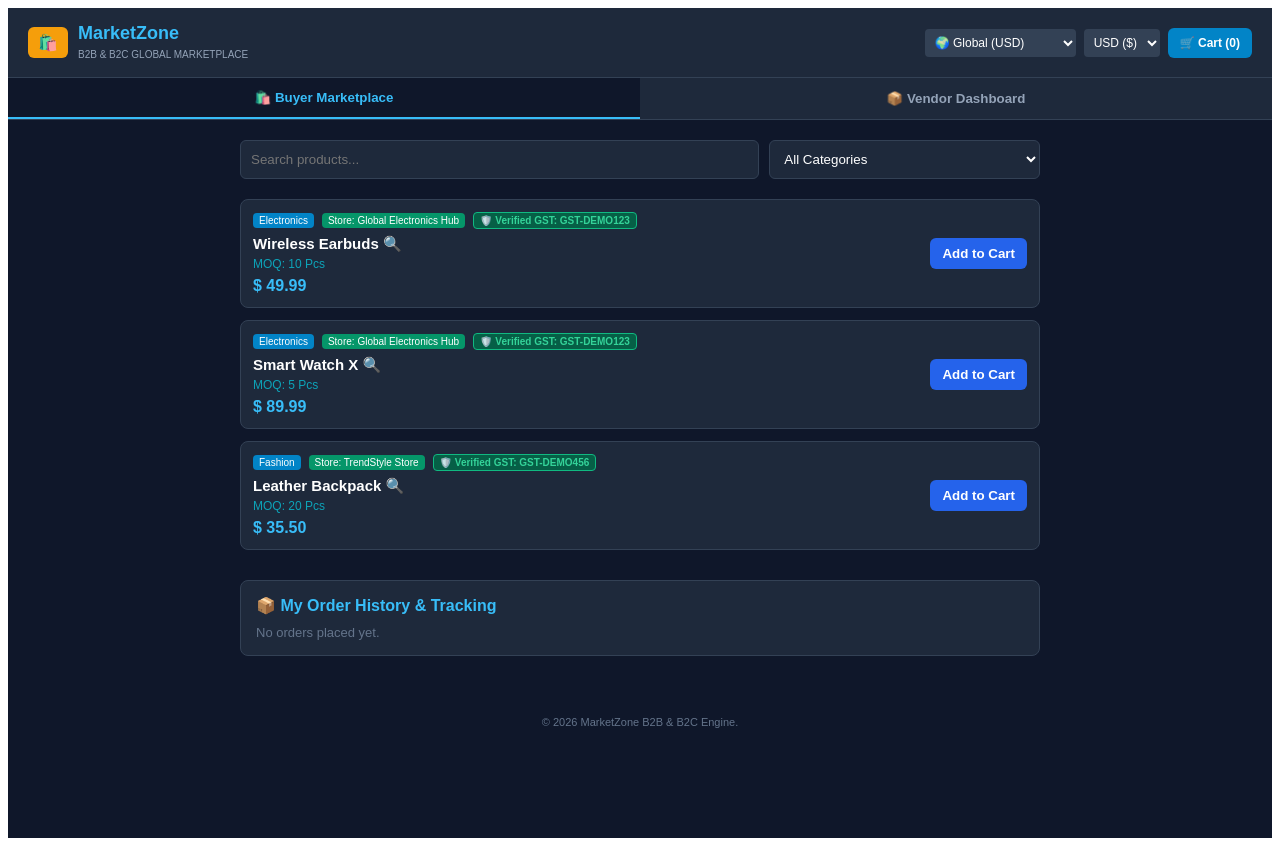
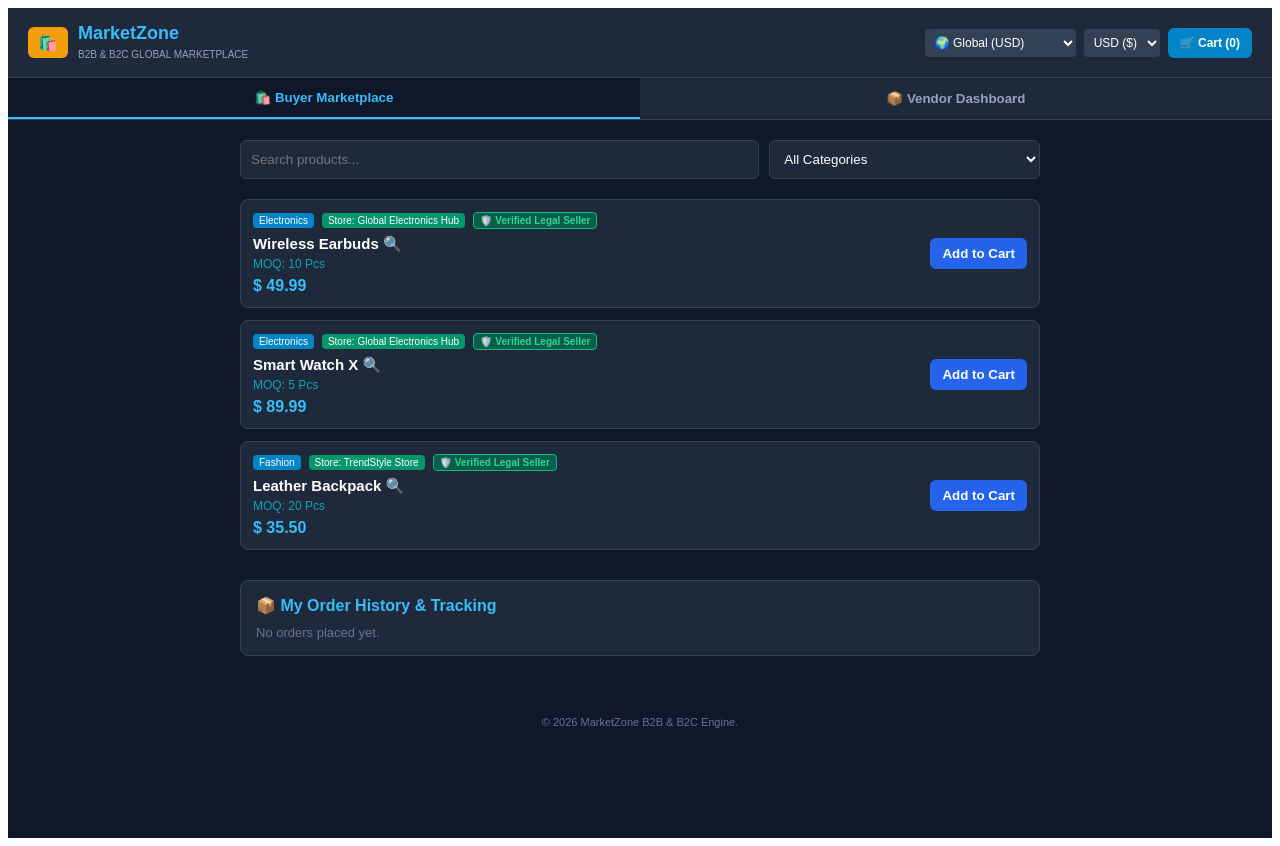
Before and after one commit to pateljabir786/MarketZone-Core, a Next.js app: page / in a window 1280 px wide. Built offline with nearby package versions, Linux system fonts and the light colour scheme.

Commit message:
Remove GST field from product listing

```diff
--- a/app/page.js
+++ b/app/page.js
@@ -17,9 +17,9 @@ const [cat, setCat] = useState('');
 const [moq, setMoq] = useState('');
 const [gstNo, setGstNo] = useState('');
 const [prods, setProds] = useState([
-{ id: 1, name: 'Wireless Earbuds', price: 49.99, cat: 'Electronics', moq: '10 Pcs', gst: 'GST-DEMO123', store: 'Global Electronics Hub', desc: 'High-quality wireless bluetooth earbuds with active noise cancellation and long battery life.' },
-{ id: 2, name: 'Smart Watch X', price: 89.99, cat: 'Electronics', moq: '5 Pcs', gst: 'GST-DEMO123', store: 'Global Electronics Hub', desc: 'Advanced smart watch with fitness tracking, heart rate monitor, and custom dials.' },
-{ id: 3, name: 'Leather Backpack', price: 35.50, cat: 'Fashion', moq: '20 Pcs', gst: 'GST-DEMO456', store: 'TrendStyle Store', desc: 'Durable genuine leather backpack suitable for daily office commute and travel.' }
+{ id: 1, name: 'Wireless Earbuds', price: 49.99, cat: 'Electronics', moq: '10 Pcs', store: 'Global Electronics Hub', desc: 'High-quality wireless bluetooth earbuds with active noise cancellation and long battery life.' },
+{ id: 2, name: 'Smart Watch X', price: 89.99, cat: 'Electronics', moq: '5 Pcs', store: 'Global Electronics Hub', desc: 'Advanced smart watch with fitness tracking, heart rate monitor, and custom dials.' },
+{ id: 3, name: 'Leather Backpack', price: 35.50, cat: 'Fashion', moq: '20 Pcs', store: 'TrendStyle Store', desc: 'Durable genuine leather backpack suitable for daily office commute and travel.' }
 ]);
 const sym = { USD: '$', ZAR: 'R', INR: '₹', EUR: '€' };
 const rt = { USD: 1, ZAR: 18.5, INR: 83, EUR: 0.92 };
@@ -34,14 +34,13 @@ else setCur('USD');
 };
 const addProd = (e) => {
 e.preventDefault();
-if (!title || !price || !gstNo || !storeName) return;
+if (!title || !price || !storeName) return;
 setProds([{
 id: Date.now(),
 name: title,
 price: parseFloat(price),
 cat: cat || 'General',
 moq: moq || '1 Pc',
-gst: gstNo,
 store: storeName,
 desc: 'Newly listed product on MarketZone marketplace.'
 }, ...prods]);
@@ -126,7 +125,7 @@ filteredProds.map((item) => (
 <div style={{ display: 'flex', gap: '8px', alignItems: 'center', marginBottom: '4px', flexWrap: 'wrap' }}>
 <span style={{ fontSize: '10px', background: '#0284c7', padding: '2px 6px', borderRadius: '4px', color: '#fff' }}>{item.cat}</span>
 <span style={{ fontSize: '10px', background: '#059669', padding: '2px 6px', borderRadius: '4px', color: '#fff' }}>Store: {item.store}</span>
-<span style={{ fontSize: '10px', background: '#065f46', border: '1px solid #10b981', padding: '2px 6px', borderRadius: '4px', color: '#34d399', fontWeight: 'bold' }}>🛡️ Verified GST: {item.gst}</span>
+<span style={{ fontSize: '10px', background: '#065f46', border: '1px solid #10b981', padding: '2px 6px', borderRadius: '4px', color: '#34d399', fontWeight: 'bold' }}>🛡️ Verified Legal Seller</span>
 </div>
 <h3 style={{ fontSize: '15px', margin: '6px 0 4px 0', color: '#fff' }}>{item.name} 🔍</h3>
 <p style={{ fontSize: '12px', color: '#0da3b8', margin: 0 }}>MOQ: {item.moq}</p>
@@ -178,10 +177,6 @@ Items: {ord.items.map(i => i.name).join(', ')}
 <div style={{ marginBottom: '12px' }}>
 <label style={{ fontSize: '12px', display: 'block', marginBottom: '4px' }}>Store Name (Brand/Shop Name)</label>
 <input type="text" value={storeName} onChange={(e) => setStoreName(e.target.value)} placeholder="e.g. MS Kids Store" required style={{ width: '100%', padding: '10px', borderRadius: '6px', border: '1px solid #475569', background: '#0f172a', color: '#fff', boxSizing: 'border-box' }} />
-</div>
-<div style={{ marginBottom: '12px' }}>
-<label style={{ fontSize: '12px', display: 'block', marginBottom: '4px' }}>GST / Tax Registration Number</label>
-<input type="text" value={gstNo} onChange={(e) => setGstNo(e.target.value)} placeholder="e.g. 24ABCDE1234F1Z5" required style={{ width: '100%', padding: '10px', borderRadius: '6px', border: '1px solid #475569', background: '#0f172a', color: '#fff', boxSizing: 'border-box' }} />
 </div>
 <div style={{ marginBottom: '12px' }}>
 <label style={{ fontSize: '12px', display: 'block', marginBottom: '4px' }}>Product Title</label>
@@ -245,7 +240,7 @@ Amount: {sym[cur]} {conv(ord.total)}
 <span style={{ fontSize: '10px', background: '#059669', padding: '2px 6px', borderRadius: '4px', color: '#fff' }}>Store: {selectedProduct.store}</span>
 </div>
 <div style={{ marginBottom: '8px' }}>
-<span style={{ fontSize: '11px', background: '#065f46', border: '1px solid #10b981', padding: '3px 8px', borderRadius: '4px', color: '#34d399', fontWeight: 'bold' }}>🛡️ Legal Tax Verified: {selectedProduct.gst}</span>
+<span style={{ fontSize: '11px', background: '#065f46', border: '1px solid #10b981', padding: '3px 8px', borderRadius: '4px', color: '#34d399', fontWeight: 'bold' }}>🛡️ Verified Legal Seller</span>
 </div>
 <h2 style={{ fontSize: '18px', color: '#fff', margin: '10px 0 6px 0' }}>{selectedProduct.name}</h2>
 <p style={{ fontSize: '13px', color: '#94a3b8', lineHeight: '1.4', marginBottom: '10px' }}>{selectedProduct.desc}</p>
```
